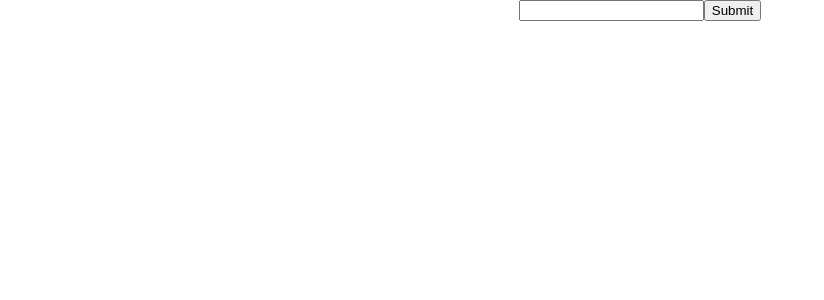
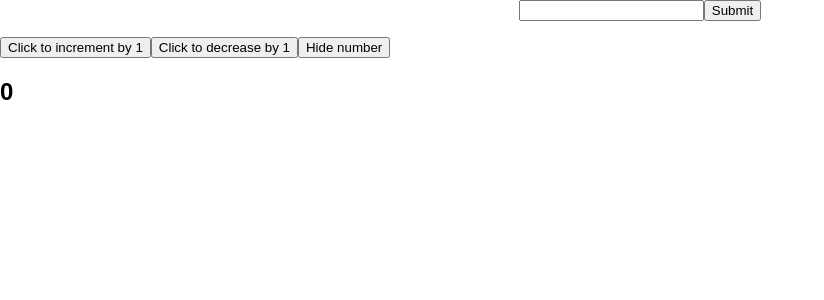
Before and after one commit to kaxcode/react-todo, a React (Create React App) app: page / in a window 1280 px wide. Shown: the top 300 px of the page, without its empty margins (0-824 px from the left). Built offline with nearby package versions, Linux system fonts and the light colour scheme.

Commit message:
Adds an increment of number to app.

```diff
--- a/src/App.js
+++ b/src/App.js
@@ -7,7 +7,9 @@ export default class App extends Component {
     super(props);
     this.state = {
       term: '',
-      items: []
+      items: [],
+      clicks: 0,
+      show: true
     };
   }
 
@@ -23,6 +25,16 @@ export default class App extends Component {
     });
   }
 
+  IncrementItem = () => {
+    this.setState({ clicks: this.state.clicks + 1 });
+  }
+  DecreaseItem = () => {
+    this.setState({ clicks: this.state.clicks - 1 });
+  }
+  ToggleClick = () => {
+    this.setState({ show: !this.state.show });
+  }
+
   render() {
     return (
       <div>
@@ -31,6 +43,12 @@ export default class App extends Component {
           <button>Submit</button>
         </form>
         <List items={this.state.items} />
+        <button onClick={this.IncrementItem}>Click to increment by 1</button>
+        <button onClick={this.DecreaseItem}>Click to decrease by 1</button>
+        <button onClick={this.ToggleClick}>
+          { this.state.show ? 'Hide number' : 'Show number' }
+        </button>
+        { this.state.show ? <h2>{ this.state.clicks }</h2> : '' }
       </div>
     );
   }
```
